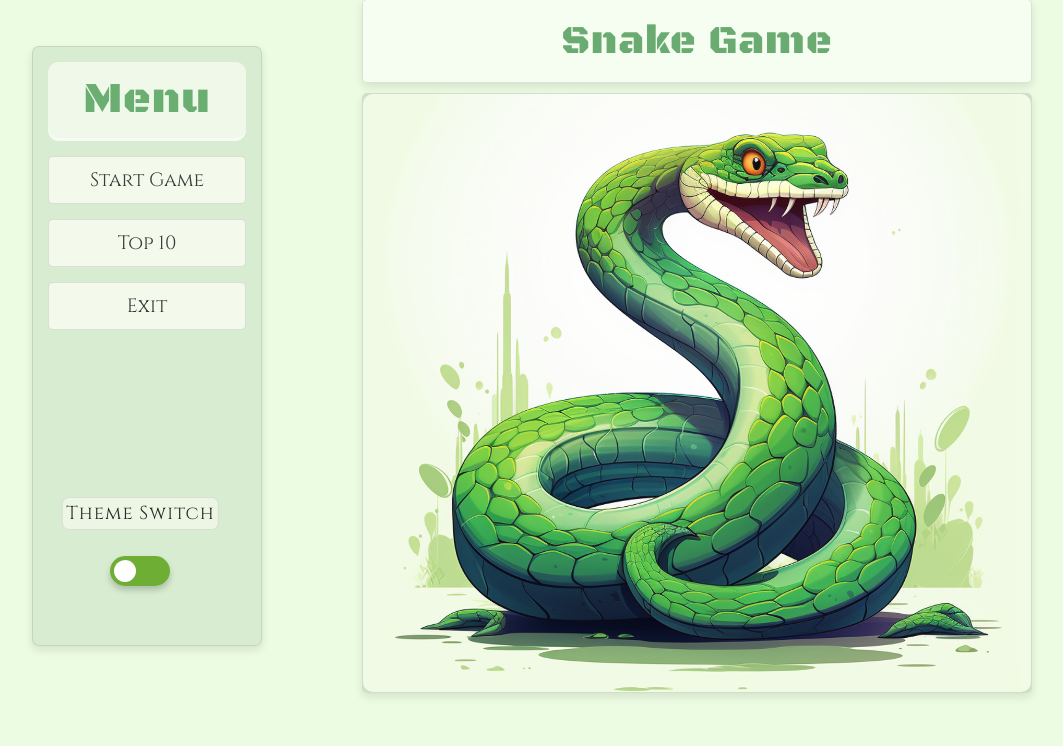
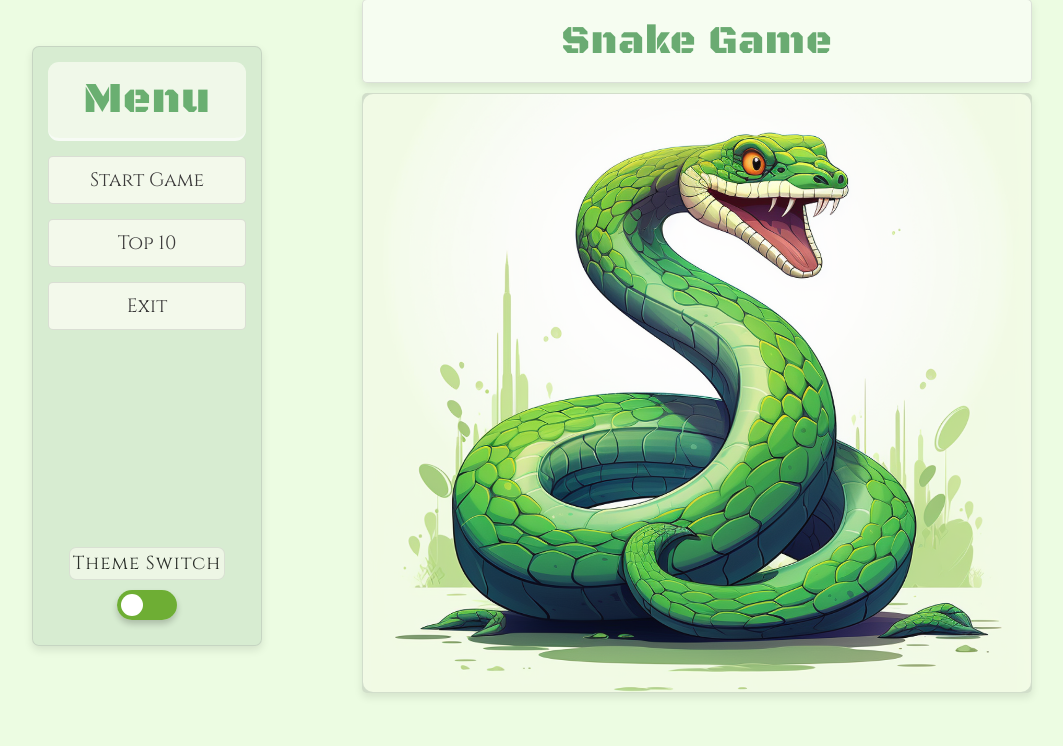
Before and after one commit to MRGiorgiosDev8/snake_game, a Django app: page / in a window 1536 px wide. Shown: the part 54-800 px from the top of the page, without its empty margins (136-1199 px from the left). Run offline with Django 5.2, Linux system fonts and the light colour scheme; some libraries are stand-ins or nearby versions; some web fonts are replaced.

Commit message:
update styles.css dark-styles.css base.html

```diff
--- a/game/static/game/css/styles.css
+++ b/game/static/game/css/styles.css
@@ -38,12 +38,27 @@ h1, h2 {
 
 .sidebar {
     width: 230px;
-    /* height: 340px; */
     background: rgba(189, 218, 189, 0.458);
     padding: 15px;
     margin-right: 100px;
     border: 1px solid rgba(156, 155, 155, 0.29);
     border-radius: 7px;
+    display: flex;
+    flex-direction: column;
+    justify-content: space-between;
+    align-items: center;
+    box-sizing: border-box;
+}
+
+.sidebar .top-content {
+    width: 100%;
+}
+
+.sidebar .bottom-content {
+    display: flex;
+    flex-direction: column;
+    align-items: center;
+    width: 100%;
 }
 
 .sidebar h2 {
@@ -368,19 +383,13 @@ a.exitBtn:hover {
 
  /* Стили для переключателя */
  .theme-switch {
-    position: absolute;
-    bottom: 20%;
-    left: 16%;
-    transform: translateX(-50%);
     width: 60px;
     height: 30px;
+    margin-bottom: 10px;
+    position: relative;
 }
 
 h3 {
-    position: absolute;
-    bottom: 27%;
-    left: 16%;
-    transform: translateX(-50%);
     font-family: "Cinzel", serif;
     font-optical-sizing: auto;
     font-weight: 400;
@@ -390,6 +399,8 @@ h3 {
     background: #f3f9eb;
     border-radius: 7px;
     border: 1px solid rgba(156, 155, 155, 0.29);
+    margin-bottom: 10px;
+    text-align: center;
 }
 
 .theme-switch input {
@@ -430,33 +443,6 @@ input:checked + .slider:before {
 }
 
 /* Media */
-@media (min-width: 1500px) {
-    .theme-switch {
-        position: absolute;
-        bottom: 20%;
-        left: 18%;
-        transform: translateX(-50%);
-        width: 60px;
-        height: 30px;
-    }
-
-    h3 {
-        position: absolute;
-        bottom: 27%;
-        left: 18%;
-        transform: translateX(-50%);
-        font-family: "Cinzel", serif;
-        font-optical-sizing: auto;
-        font-weight: 400;
-        letter-spacing: 1px;
-        opacity: 0.8;
-        padding: 3px;
-        background: #f3f9eb;
-        border-radius: 7px;
-        border: 1px solid rgba(156, 155, 155, 0.29);
-    }
-}
-
 @media (min-width: 1600px) {
     body {
         zoom: 1.1;
--- a/game/templates/base.html
+++ b/game/templates/base.html
@@ -15,17 +15,21 @@
 <body>
     <div class="wrapper">
         <div class="sidebar">
+            <div class="top-content ">
             <h2>Menu</h2>
             <ul>
                 <li><a href="{% url 'start_game' %}">Start Game</a></li>
                 <li><a href="{% url 'score_board' %}">Top 10</a></li>
                 <li><a href="{% url 'home' %}">Exit</a></li>
             </ul>
+            </div>
+            <div class="bottom-content">
             <h3>Theme Switch</h3>
            <div class="theme-switch">
             <input type="checkbox" id="themeToggle">
             <label class="slider" for="themeToggle"></label>
            </div>
+            </div>
         </div>
         <div class="content">
             <header>
```
Also changed, not shown: other parts of game/static/game/css/styles.css (+3 -26 lines), game/static/game/css/dark-styles.css (+23 -60 lines), db.sqlite3.
